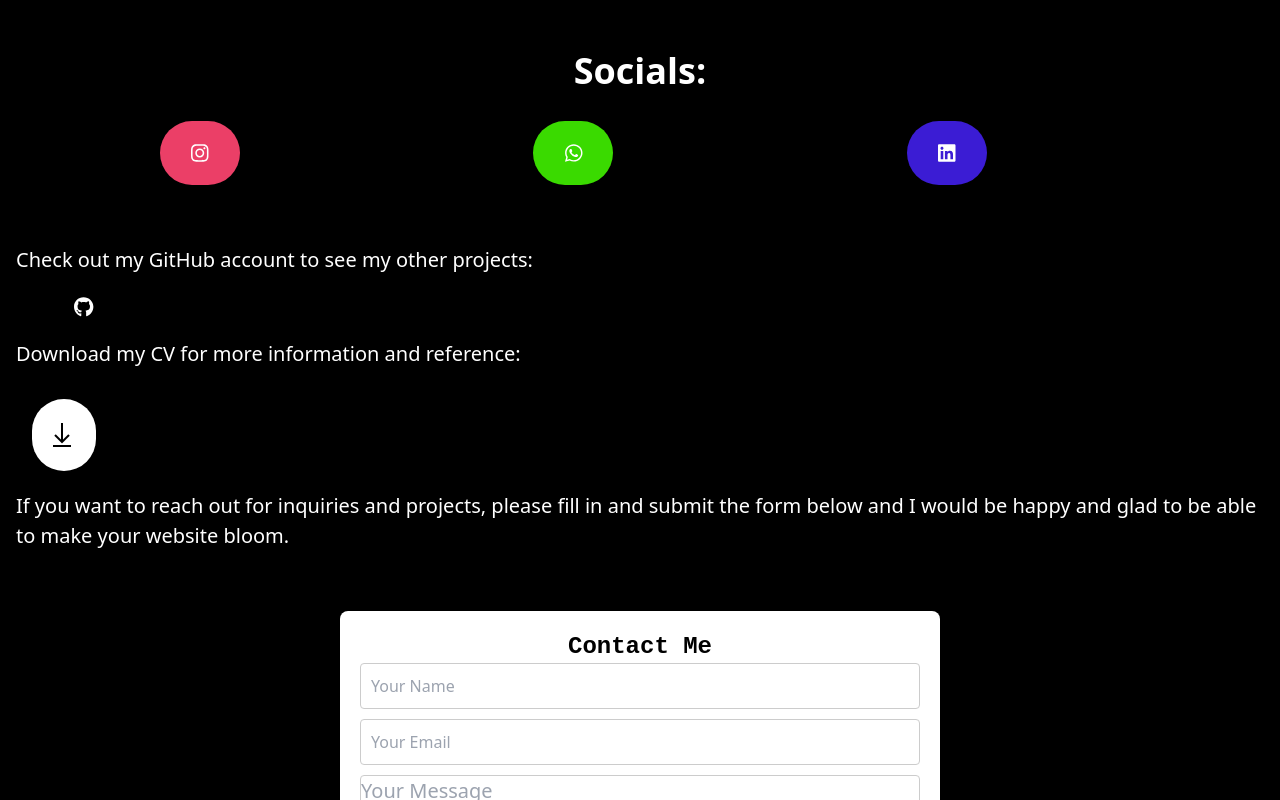
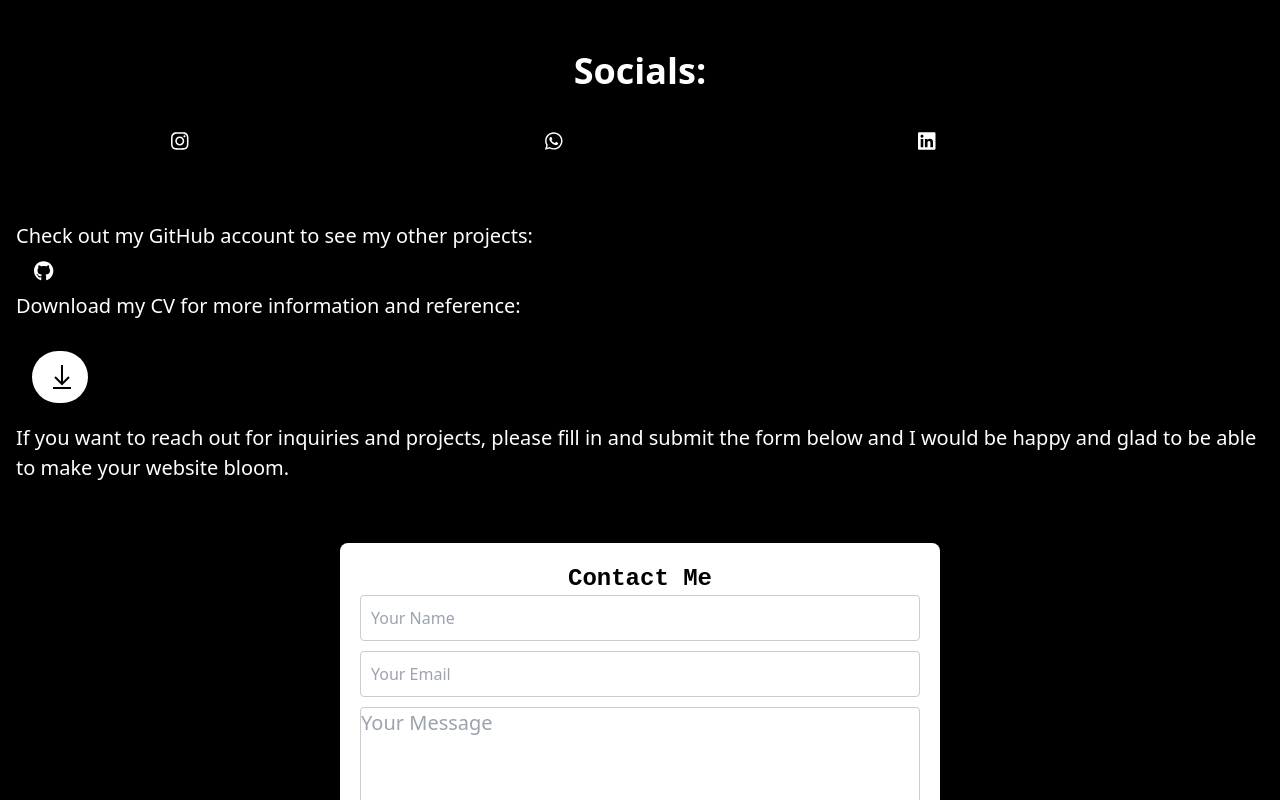
Before and after one commit to Alex-Munezz/My-Website, a React (Create React App) app in the folder my-website/: page / in a window 1280 px wide. Shown: the part 2400-3200 px from the top of the page. Built offline with nearby package versions, Linux system fonts and the light colour scheme.

Commit message:
mobile friendliness

```diff
--- a/my-website/src/App.css
+++ b/my-website/src/App.css
@@ -76,10 +76,45 @@ h2, h3 {
 }
 
 .cv {
-  height: 9vh;
-  width: 8vh;
-  border-radius: 5vh;
+  position: relative;
+  display: inline-block;
+  padding: 0;
+  border: none;
+  background: none;
+  cursor: pointer;
+  transition: width 0.3s; /* Smooth transition for width */
+  overflow: hidden; /* Hide the text initially */
 }
+
+.cv__image {
+  display: block;
+  transition: opacity 0.3s;
+}
+
+.cv__text {
+  position: absolute;
+  top: 50%;
+  left: 50%;
+  transform: translate(-50%, -50%);
+  opacity: 0;
+  visibility: hidden;
+  white-space: nowrap; /* Prevent text from wrapping */
+  transition: opacity 0.3s, visibility 0.3s;
+}
+
+.cv:hover {
+  width: 130px; /* Adjust this width as needed to fit the text */
+}
+
+.cv:hover .cv__image {
+  opacity: 0;
+}
+
+.cv:hover .cv__text {
+  opacity: 1;
+  visibility: visible;
+}
+
 
 .form {
   max-width: 600px;
@@ -142,6 +177,110 @@ h2, h3 {
   cursor: pointer;
 }
 
-.download-cv button:hover {
-  background-color: #0fb300;
+.send-btn {
+  position: relative;
+  display: inline-block;
+  padding: 0;
+  border: none;
+  background: none;
+  cursor: pointer;
 }
+
+.button_image {
+  display: block;
+}
+
+.button__text {
+  position: absolute;
+  top: 50%;
+  left: 50%;
+  transform: translate(-50%, -50%);
+  opacity: 0;
+  visibility: hidden;
+  white-space: nowrap; /* Prevent the text from wrapping */
+  transition: opacity 0.3s, visibility 0.3s;
+}
+
+.send-btn:hover .button_image {
+  opacity: 0;
+  visibility: hidden;
+}
+
+.send-btn:hover .button__text {
+  opacity: 1;
+  visibility: visible;
+}
+.button {
+  position: relative;
+  display: inline-block;
+  padding: 0;
+  border: none;
+  background: none;
+  cursor: pointer;
+}
+
+.button__image {
+  display: block;
+  transition: opacity 0.3s;
+}
+
+.button__text {
+  position: absolute;
+  top: 50%;
+  left: 50%;
+  transform: translate(-50%, -50%);
+  opacity: 0;
+  visibility: hidden;
+  transition: opacity 0.3s, visibility 0.3s;
+}
+
+.button:hover .button__image {
+  opacity: 0;
+}
+
+.button:hover .button__text {
+  opacity: 1;
+  visibility: visible;
+}
+.social-btn {
+  position: relative;
+  display: inline-flex;
+  align-items: center;
+  justify-content: center;
+  padding: 0;
+  border: none;
+  background: none;
+  cursor: pointer;
+  width: 40px; /* Initial width for the icon */
+  height: 40px;
+  transition: width 0.3s; /* Smooth transition for width */
+  overflow: hidden; /* Hide the text initially */
+}
+
+.social-btn__icon {
+  transition: opacity 0.3s;
+}
+
+.social-btn__text {
+  position: absolute;
+  top: 50%;
+  left: 50%;
+  transform: translate(-50%, -50%);
+  opacity: 0;
+  visibility: hidden;
+  white-space: nowrap; /* Prevent text from wrapping */
+  transition: opacity 0.3s, visibility 0.3s;
+}
+
+.social-btn:hover {
+  width: 120px; /* Adjust this width as needed to fit the text */
+}
+
+.social-btn:hover .social-btn__icon {
+  opacity: 0;
+}
+
+.social-btn:hover .social-btn__text {
+  opacity: 1;
+  visibility: visible;
+}
--- a/my-website/src/App.js
+++ b/my-website/src/App.js
@@ -148,33 +148,43 @@ const redirectToLinkedIn = () => {
         <ul>
           <div className='lg:grid grid-cols-3 xl:grid-cols-3 ml-40 social1'>
   <li>
-            <button className='button1' onClick={redirectToInsta}>
-              <FontAwesomeIcon icon={faInstagram} />
+    <button className="social-btn social-btn1" onClick={redirectToInsta}>
+      <FontAwesomeIcon icon={faInstagram} className="social-btn__icon" />
+      <span className="social-btn__text"><FontAwesomeIcon icon={faInstagram}/> Instagram</span>
     </button>
   </li>
   <li>
-            <button className='button2' onClick={redirectToWhatsApp}>
-             <FontAwesomeIcon icon={faWhatsapp} />
+    <button className="social-btn social-btn2" onClick={redirectToWhatsApp}>
+      <FontAwesomeIcon icon={faWhatsapp} className="social-btn__icon" />
+      <span className="social-btn__text"> <FontAwesomeIcon icon={faWhatsapp}/> WhatsApp</span>
     </button>
   </li>
   <li>
-            <button className='button4' onClick={redirectToLinkedIn}>
-              <FontAwesomeIcon icon={faLinkedin} />
+    <button className="button2 social-btn social-btn4" onClick={redirectToLinkedIn}>
+      <FontAwesomeIcon icon={faLinkedin} className="social-btn__icon" />
+      <span className="social-btn__text"><FontAwesomeIcon icon={faLinkedin}/> LinkedIn</span>
     </button>
-          </li></div><br /><br />
+  </li>
+  </div>
+  </ul>
+
+          <br /><br />
           <p className='ml-4'>Check out my GitHub account to see my other projects:</p>
-          <li>
-            <button className='button3 ml-6' onClick={redirectToGithub}>
-              <FontAwesomeIcon icon={faGithub} />
+        <ul>  <li>
+          <button className="social-btn social-btn3 ml-6 button3" onClick={redirectToGithub}>
+      <FontAwesomeIcon icon={faGithub} className="social-btn__icon" />
+      <span className="social-btn__text"><FontAwesomeIcon icon={faGithub}/> GitHub</span>
     </button>
           </li>
           </ul>
 
         <div className="container download-cv ">
         <p className='formp ml-4'>Download my CV for more information and reference: </p><br />
-        <button className="cv ml-8" onClick={downloadCV}>
-          <img src={download} className='ml-1' alt='' />
+        <button className="cv ml-8 relative" onClick={downloadCV}>
+  <img src={download} className="cv__image ml-1" alt="Download Icon" />
+  <span className="cv__text">Download CV</span>
 </button>
+
       </div>
       <p className='ml-4 formp'>
           If you want to reach out for inquiries and projects,
@@ -187,8 +197,9 @@ const redirectToLinkedIn = () => {
           <input type="text" name="name" placeholder="Your Name" required />
           <input type="email" name="_replyto" placeholder="Your Email" required />
           <textarea name="message" placeholder="Your Message" rows="6" required></textarea>
-          <button type="submit">
-          <img src={send} alt=''/>
+          <button type="submit" class="button">
+    <img src={send} alt="Send Icon" class="button__image" />
+    <span class="button__text">Send Your Message 😊</span>
   </button>
         </form>
       </div>
```
Lines whose indentation alone changed are shown as unchanged.
